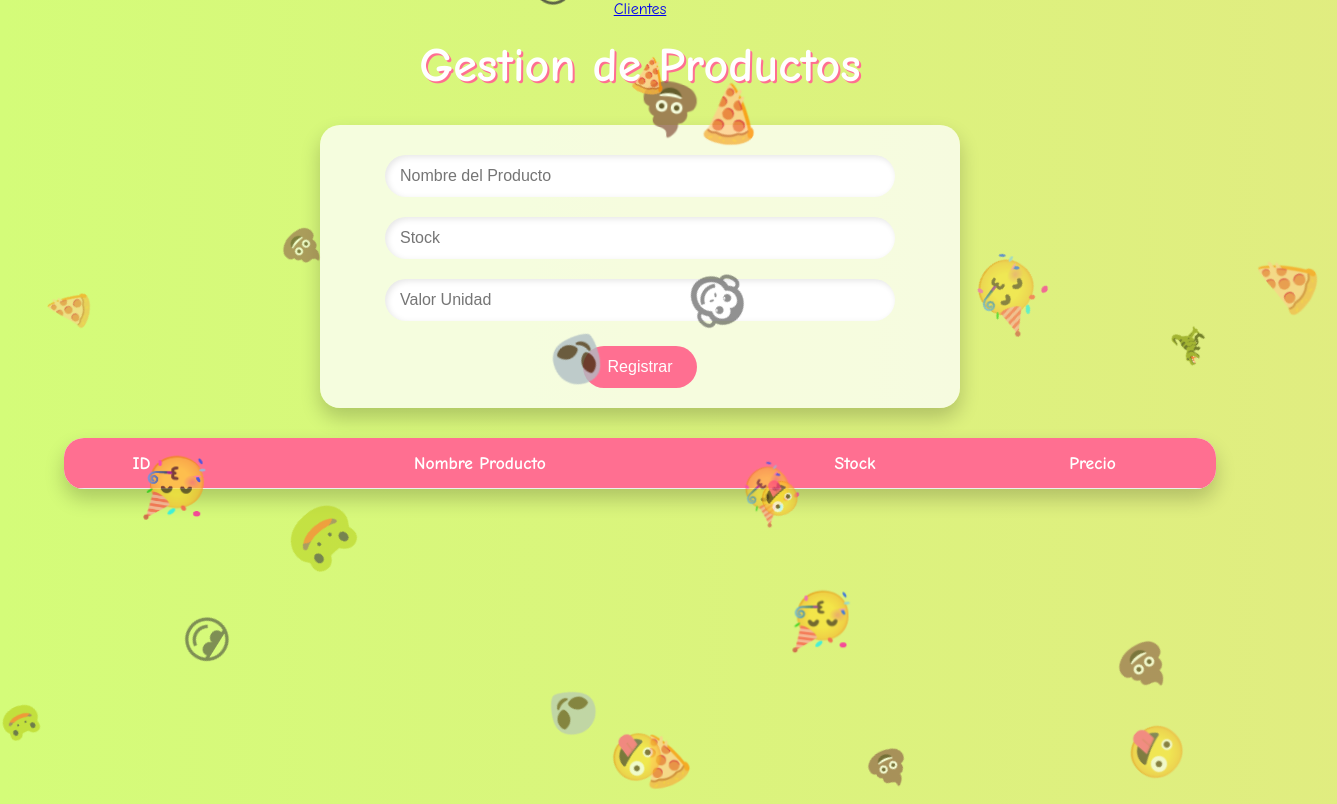
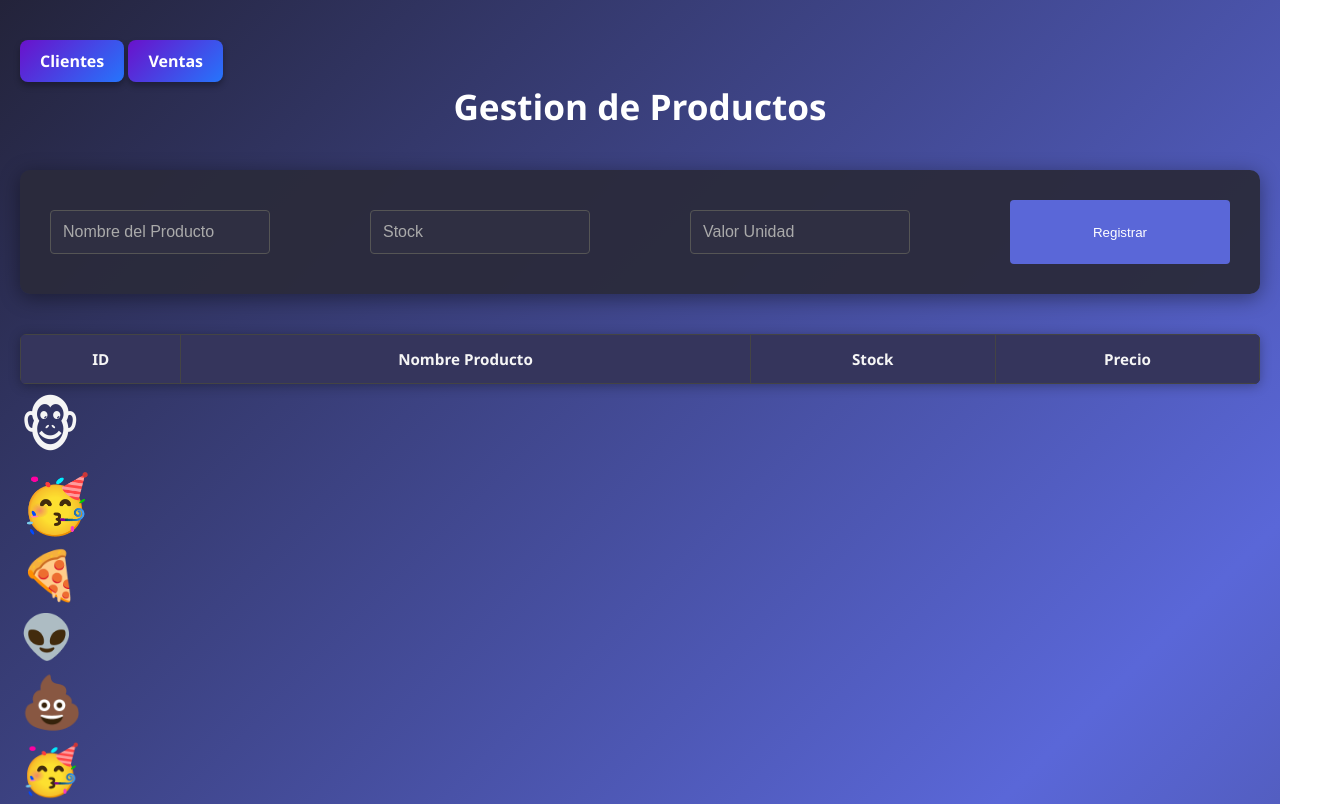
Before and after one commit to Chaskilon34/GET-post, a plain HTML site: page frontend/producto.html in a window 1280 px wide. Shown: the top 804 px of the page, 1337 px wide, since content can reach past the window. Drawn offline with Linux system fonts and the light colour scheme; no server answers.

Commit message:
diseño final

```diff
--- a/backend/controllers/ventaController.js
+++ b/backend/controllers/ventaController.js
@@ -1,6 +1,6 @@
 import {
     obtenerVentas as obtenerVentasModel,
-    resgitrarVenta as registrarVentaModel
+    registrarVenta as registrarVentaModel
 } from '../models/ventaModel.js';
 
 export const registrarVenta = (req, res) => {
--- a/backend/models/ventaModel.js
+++ b/backend/models/ventaModel.js
@@ -1,6 +1,6 @@
 import {db} from '../config/db.js';
 
-export const resgistrarVenta = (venta, callback) => {
+export const registrarVenta = (venta, callback) => {
     const {id_cliente, id_producto, cantidad} = venta;
     db.query('select precio, stock from productos where id = ?', [id_producto], (err, result) => {
         if (err) return callback(err);
--- a/backend/routes/ventaRoutes.js
+++ b/backend/routes/ventaRoutes.js
@@ -1,9 +1,9 @@
 import express from 'express';
-import { obtenerVentas, resgitarVenta, } from '../controllers/ventaController.js';
+import { obtenerVentas, registrarVenta, } from '../controllers/ventaController.js';
 
 const router = express.Router();
 
 router.get('/', obtenerVentas);
-router.post('/', resgitarVenta);
+router.post('/', registrarVenta);
 
 export default router;
--- a/frontend/css/styles.css
+++ b/frontend/css/styles.css
@@ -1,119 +1,165 @@
-/* Estilo exótico con fondo multicolor animado */
+/* Reset básico */
+* {
+    margin: 0;
+    padding: 0;
+    box-sizing: border-box;
+}
 
 body {
-    margin: 0;
-    padding: 0;
-    font-family: 'Comic Sans MS', cursive, sans-serif;
-    background: linear-gradient(270deg, #ff9a9e, #fad0c4, #a18cd1, #fbc2eb, #ffdde1, #fccb90, #d4fc79);
-    background-size: 2000% 2000%;
-    animation: backgroundShift 5s ease infinite;
-    color: #333;
-    text-align: center;
+    font-family: 'Segoe UI', Tahoma, Geneva, Verdana, sans-serif;
+    color: #f5f5f5;
+    padding: 40px 20px;
+    animation: fondoFormal 15s ease-in-out infinite;
+    background: linear-gradient(135deg, #1e1e2f, #2d2d44);
+    background-size: 300% 300%;
 }
 
-@keyframes backgroundShift {
-    0% { background-position: 0% 50%; }
-    25% { background-position: 25% 50%; }
-    50% { background-position: 50% 50%; }
-    75% { background-position: 75% 50%; }
-    100% { background-position: 100% 50%; }
+/* Fondo animado rápido y colorido */
+@keyframes fondoFormal {
+    0% {
+        background-position: 0% 50%;
+        background: linear-gradient(135deg, #1e1e2f, #2d2d44, #3a3a5a);
+    }
+    25% {
+        background-position: 100% 50%;
+        background: linear-gradient(135deg, #23233a, #5a67d8, #2d2d44);
+    }
+    50% {
+        background-position: 0% 50%;
+        background: linear-gradient(135deg, #2b2b3c, #6c63ff, #3c3c5c);
+    }
+    75% {
+        background-position: 100% 50%;
+        background: linear-gradient(135deg, #353545, #8e44ad, #2d2d44);
+    }
+    100% {
+        background-position: 0% 50%;
+        background: linear-gradient(135deg, #1e1e2f, #2d2d44, #3a3a5a);
+    }
 }
 
 h1 {
-    font-size: 3rem;
-    color: #fff;
-    text-shadow: 2px 2px #ff6f91;
-    margin-top: 20px;
+    text-align: center;
+    margin-bottom: 40px;
+    font-size: 2.2em;
+    color: #ffffff;
+    font-weight: 600;
 }
 
+/* Contenedor para el formulario de registro */
 form {
-    margin: 30px auto;
-    padding: 20px;
-    background: rgba(255, 255, 255, 0.75);
-    border-radius: 20px;
-    box-shadow: 0 10px 20px rgba(0,0,0,0.2);
-    width: 80%;
-    max-width: 600px;
+    display: flex;
+    flex-wrap: wrap;
+    justify-content: space-between;
+    gap: 15px;
+    background-color: rgba(43, 43, 60, 0.95);
+    padding: 30px;
+    border-radius: 10px;
+    box-shadow: 0 4px 20px rgba(0, 0, 0, 0.4);
+    margin-bottom: 40px;
 }
 
-input {
-    margin: 10px;
-    padding: 12px 15px;
-    border: none;
-    border-radius: 25px;
-    box-shadow: inset 2px 2px 6px rgba(0,0,0,0.1);
-    font-size: 1rem;
-    width: 80%;
+/* Estilo de los inputs del formulario */
+form input {
+    padding: 12px;
+    border: 1px solid #555;
+    border-radius: 4px;
+    background-color: #2f2f42;
+    color: #f5f5f5;
+    width: 220px;
+    transition: border-color 0.3s;
 }
 
-button {
-    margin-top: 15px;
-    padding: 12px 25px;
-    background: #ff6f91;
+/* Estilo cuando los inputs están en foco */
+form input:focus {
+    outline: none;
+    border-color: #5a67d8;
+}
+
+/* Estilo de los placeholders */
+form input::placeholder {
+    color: #aaa;
+}
+
+/* Estilo del botón de registro */
+form button {
+    padding: 12px 24px;
+    background-color: #5a67d8;
     color: white;
     border: none;
-    border-radius: 25px;
+    border-radius: 4px;
+    font-weight: 500;
     cursor: pointer;
-    font-size: 1rem;
-    transition: transform 0.3s ease, background 0.3s ease;
+    transition: background-color 0.3s ease;
+    width: 220px;
 }
 
-button:hover {
-    background: #ff3e6c;
-    transform: scale(1.1);
+/* Hover del botón de registro */
+form button:hover {
+    background-color: #434190;
 }
 
+/* Contenedor para la tabla de clientes */
 table {
-    width: 90%;
-    margin: 30px auto;
+    width: 100%;
     border-collapse: collapse;
-    background: #fff;
-    border-radius: 20px;
+    background-color: rgba(43, 43, 60, 0.95);
+    color: #f5f5f5;
+    border-radius: 6px;
     overflow: hidden;
-    box-shadow: 0 10px 20px rgba(0,0,0,0.2);
+    box-shadow: 0 2px 12px rgba(0, 0, 0, 0.3);
+}
+
+/* Cabecera de la tabla */
+thead {
+    background-color: #35355c;
 }
 
 th, td {
-    padding: 15px;
-    border-bottom: 1px solid #eee;
+    padding: 14px;
+    border: 1px solid #444;
+    text-align: center;
+    font-size: 0.95em;
 }
 
-th {
-    background: #ff6f91;
-    color: white;
-    font-size: 1.1rem;
+tbody tr:nth-child(even) {
+    background-color: #2d2d44;
 }
 
-td {
+tbody tr:hover {
+    background-color: #3c3c5c;
+}
+input {
+    margin: 10px 0;
+    padding: 12px 15px;
+    border: 1px solid #555;
+    border-radius: 8px;
+    background-color: #2c3e50;
+    color: #fff;
     font-size: 1rem;
-    color: #444;
+    width: 80%;
+    transition: border-color 0.3s, background-color 0.3s;
 }
 
-tr:hover {
-    background-color: #ffe3ed;
-}
-.emoji-particle {
-    position: absolute;
-    font-size: 2.5rem;
-    animation: float 12s linear infinite, blink 2s ease-in-out infinite alternate;
-    pointer-events: none;
-    z-index: 0;
-    opacity: 0.8;
+input:focus {
+    border-color: #3498db;
+    background-color: #34495e;
+    outline: none;
 }
 
-@keyframes float {
-    0% {
-        transform: translateY(100vh) rotate(0deg);
-    }
-    100% {
-        transform: translateY(-100vh) rotate(360deg);
-    }
-}
+a {
+    display: inline-block;
+    padding: 10px 20px;
+    background: linear-gradient(135deg, #6a11cb, #2575fc);
+    color: white;
+    font-weight: bold;
+    text-decoration: none;
+    border-radius: 8px;
+    transition: background 0.3s ease, transform 0.2s ease;
+    box-shadow: 0 4px 6px rgba(0, 0, 0, 0.3);
+  }
 
-@keyframes blink {
-    from { opacity: 0.4; }
-    to { opacity: 1; }
-}
-.enlace-elegante{
-
-}
+  a:hover {
+    background: linear-gradient(135deg, #2575fc, #6a11cb);
+    transform: scale(1.05);
+  }
--- a/frontend/producto.html
+++ b/frontend/producto.html
@@ -5,7 +5,7 @@
     <meta name="viewport" content="width=device-width, initial-scale=1.0">
     <title>Productos</title>
     <link rel="stylesheet" href="css/styles.css">
-    <a href="./index.html">Clientes</a>
+    <a href="./index.html">Clientes</a> <a href="ventas.html">Ventas</a>
 </head>
 <body>
     <link rel="stylesheet" href="css/styles.css">
```
Also changed, not shown: frontend/index.html (+1 -0 lines), frontend/js/ventas.js (added, +65 -0 lines).
